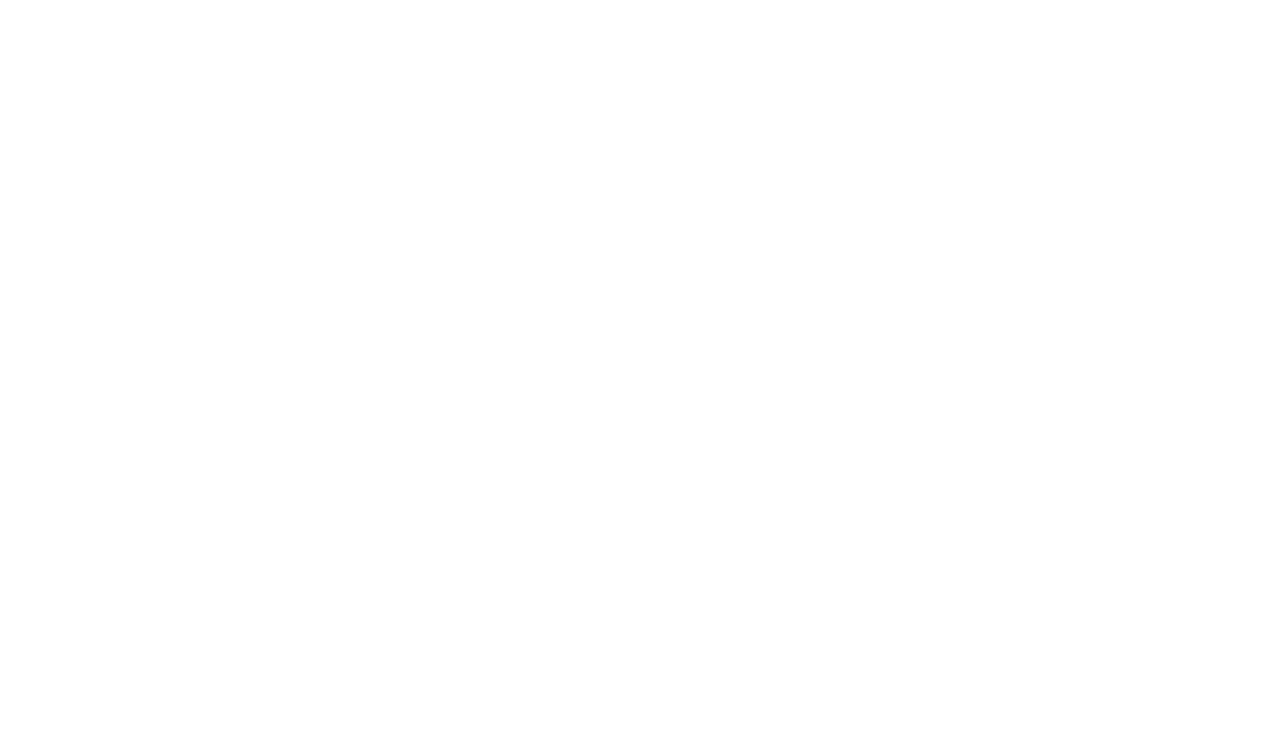
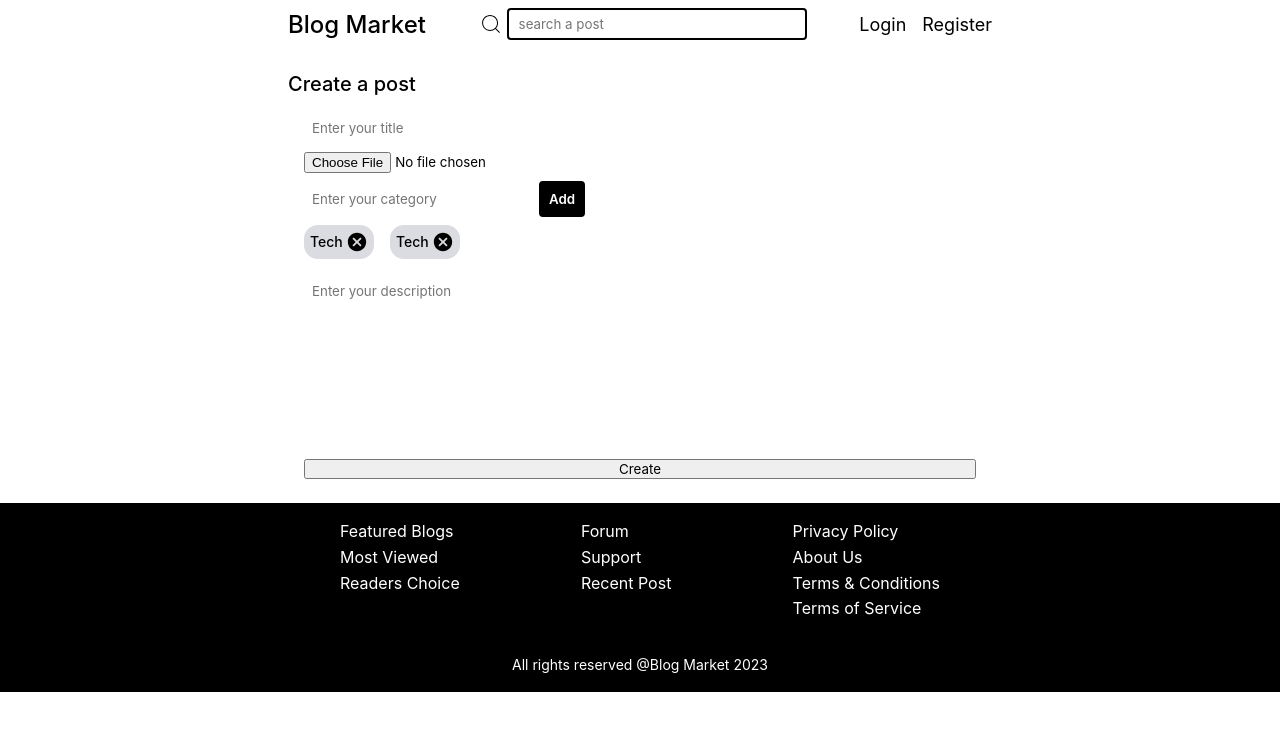
Before and after one commit to Ayothegod/blog, a React (Vite) app in the folder client/: page /create in a window 1280 px wide. Before the commit this address had no page. Shown: the top 730 px of the page. Built offline with nearby package versions, Linux system fonts and the light colour scheme.

Commit message:
start building create post page

```diff
--- a/client/src/App.css
+++ b/client/src/App.css
@@ -201,7 +201,6 @@
 /* PostDetail =============== */
 .post-main {
   padding: 0.5rem;
-
   max-width: 720px;
   margin: 0 auto;
 }
@@ -281,9 +280,7 @@
   font-weight: 500;
 }
 
-/* .post-comments {
-
-} */
+/* POST COMMENTS ============== */
 
 .post-comments p {
   font-weight: 500;
@@ -296,15 +293,13 @@
   gap: 1rem;
 }
 
+/* COMMENTS ============== */
+
 .comment {
   background-color: var(--primary-gray);
   border-radius: 4px;
   padding: .5rem;
 }
-
-/* .comment-container {
-
-} */
 
 .comment-details {
   display: flex;
@@ -362,6 +357,92 @@
   background-color: white;
   color: black;
   border: 2px solid black;
+}
+
+.createpost {
+  padding: 0.5rem;
+  max-width: 720px;
+  margin: 0 auto;
+}
+
+.createpost-container {
+
+}
+
+.createpost-container h2 {
+  font-size: 20px;
+  font-weight: 500;
+  margin: 1rem 0;
+}
+
+.createpost-details {
+  padding: 0 1rem 1rem;
+  display: flex;
+  flex-direction: column;
+  gap: .5rem;
+}
+
+.createpost-details .title-input {
+  width: 100%;
+  padding: 8px;
+  border: none;
+  border-radius: 4px;
+}
+
+.createpost-details .category-input {
+  /* width: 100%; */
+  padding: 8px;
+  border: none;
+  border-radius: 4px;
+  margin-right: .25rem;
+}
+
+.createpost-details .category-button {
+  border: none;
+  padding: 8px;
+  background-color: black;
+  color: white;
+  border-radius: 4px;
+  font-weight: 600;
+  border: 2px solid black;
+
+  transition: all 0.2s;
+}
+
+.createpost-details .category-button:hover {
+  background-color: white;
+  color: black;
+  border: 2px solid black;
+}
+
+.create-categories {
+  display: flex;
+  gap: 1rem;
+}
+
+.create-categories .category {
+  display: flex;
+  align-items: center;
+  background-color: var(--primary-gray);
+  font-size: 14px;
+  padding: 6px;
+  gap: .2rem;
+  font-weight: 500;
+  border-radius: 14px;
+  margin-bottom: .5rem;
+}
+
+.category-icon {
+  font-size: 22px;
+  cursor: pointer;
+}
+
+.description-input {
+  border: none;
+  max-width: 100%;
+  resize: none;
+  padding: .5rem;
+  border-radius: 4px;
 }
 
 @media screen and (min-width: 550px) {
--- a/client/src/App.jsx
+++ b/client/src/App.jsx
@@ -4,6 +4,7 @@
 import Login from "./pages/Login";
 import Register from "./pages/Register";
 import PostDetail from "./pages/PostDetail";
+import CreatePost from "./pages/CreatePost";
 
 function App() {
   return (
@@ -12,6 +13,7 @@
         <Route path="/" element={<Home />} />
         <Route path="/login" element={<Login />} />
         <Route path="/register" element={<Register />} />
+        <Route path="/create" element={<CreatePost />} />
         <Route path="/posts/post/:id" element={<PostDetail />} />
       </Routes>
     </>
--- /dev/null
+++ b/client/src/pages/CreatePost.jsx
@@ -0,0 +1,42 @@
+import Footer from "../components/Footer";
+import Header from "../components/Header";
+import { MdCancel } from "react-icons/md";
+
+export default function CreatePost() {
+  return (
+    <>
+    <Header/>
+    <div className="createpost">
+        <div className="createpost-container">
+            <h2>Create a post</h2>
+
+            <div className="createpost-details">
+                <input type="text" placeholder="Enter your title" className="title-input" />
+                <input type="file" name="image"  />
+
+                <div className="create-category">
+                    <input type="text" placeholder="Enter your category" className="category-input" />
+                    <button className="category-button">Add</button>
+                </div>
+
+                <div className="create-categories">
+                    <div className="category">
+                        <p>Tech</p>
+                        <MdCancel className="category-icon" />
+                    </div>
+                    <div className="category">
+                        <p>Tech</p>
+                        <MdCancel className="category-icon" />
+                    </div>
+                </div>
+
+                <textarea name="description" cols="30" rows="10" placeholder="Enter your description" className="description-input"></textarea>
+                <button className="create-button">Create</button>
+            </div>
+        </div>
+    </div>
+
+    <Footer/>
+    </>
+  )
+}
```
